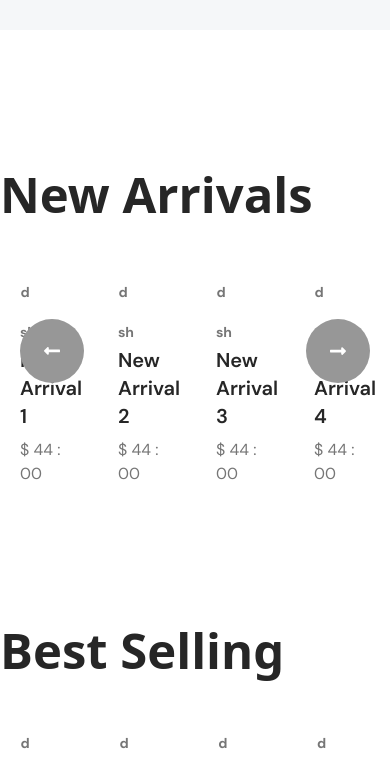
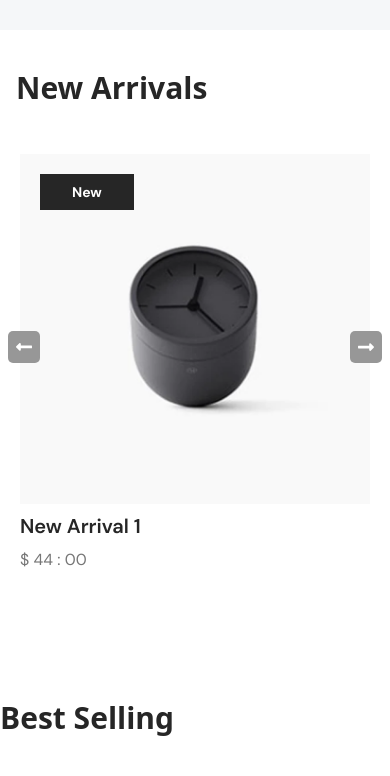
Before and after one commit to thehasandev/ecommerce-2204, a React (Vite) app: page / in a window 390 px wide. Shown: the part 752-1528 px from the top of the page. Built offline with nearby package versions, Linux system fonts and the light colour scheme.

Commit message:
new-arrivals-res

```diff
--- a/src/Pages/Home.jsx
+++ b/src/Pages/Home.jsx
@@ -70,8 +70,33 @@ function Home() {
     speed: 500,
     slidesToShow: 4,
     slidesToScroll: 1,
-    nextArrow:<NextSlide class="absolute top-1/2 -translate-y-full right-5  z-10"/>,
-    prevArrow:<PrevSlide class="absolute top-1/2 -translate-y-full left-5 z-10"/>
+    nextArrow:<NextSlide class="absolute top-1/2 -translate-y-full lg:right-5 right-2  z-10"/>,
+    prevArrow:<PrevSlide class="absolute top-1/2 -translate-y-full lg:left-5 left-2 z-10"/>,
+    responsive: [
+      {
+        breakpoint: 1024,
+        settings: {
+          slidesToShow: 3,
+          slidesToScroll: 3,
+          infinite: true,
+        }
+      },
+      {
+        breakpoint: 600,
+        settings: {
+          slidesToShow: 2,
+          slidesToScroll: 2,
+          initialSlide: 2
+        }
+      },
+      {
+        breakpoint: 480,
+        settings: {
+          slidesToShow: 1,
+          slidesToScroll: 1
+        }
+      }
+    ]
   };
 
   return (
@@ -89,7 +114,7 @@ function Home() {
 
      <Section className="mt-5 lg:mt-2 mb-10 lg:mb-40">
        <Container>
-         <Flex className="justify-between px-4 lg:px-0">
+         <Flex className="justify-between px-4 xl:px-0">
             <Facility src={IconTwo} alt="two" title="Two years warranty"/>
             <Facility src={Car} alt="two" title="Free shipping"/>
             <Facility src={Return} alt="two" title="Return policy in 30 days"/>
@@ -112,9 +137,9 @@ function Home() {
        </Container>
      </Section>
 
-     <Section className="mt-32">
+     <Section className="mt-10 lgmt-32">
        <Container>
-         <SubHeading text="New Arrivals" className="mb-12"/>
+         <SubHeading text="New Arrivals" className="mb-12 px-4 xl:px-0"/>
             <Slider {...settingProduct}>
                 <div className='w-24'>
                   <Product  src={One} alt="One" productName="New Arrival 1" price={44} badge="New"/>
--- a/src/components/NextSlide.jsx
+++ b/src/components/NextSlide.jsx
@@ -7,7 +7,7 @@ function NextSlide(props) {
   const {onClick} = props
   return (
     <div
-    className={` w-16 h-16 rounded-full flex justify-center items-center bg-[#979797] ${props.class}`}
+    className={` lg:w-16 lg:h-16 w-8 h-8 rounded-[5px] lg:rounded-full flex justify-center items-center bg-[#979797] ${props.class}`}
     onClick={onClick}
 
   >
--- a/src/components/PrevSlide.jsx
+++ b/src/components/PrevSlide.jsx
@@ -4,7 +4,7 @@ function PrevSlide(props) {
   const {onClick} = props
   return (
       <div
-        className={`w-16 h-16 rounded-full flex justify-center items-center bg-[#979797] ${props.class}`}
+        className={`lg:w-16 lg:h-16 w-8 h-8 rounded-[5px] lg:rounded-full flex justify-center items-center bg-[#979797] ${props.class}`}
         onClick={onClick}
       >
         <LeftArrow/>
--- a/src/components/SubHeading.jsx
+++ b/src/components/SubHeading.jsx
@@ -2,7 +2,7 @@ import React from 'react'
 
 function SubHeading({text,className}) {
   return (
-    <h2 className={`font-bold text-text49 text-primary ${className}`}>{text}</h2>
+    <h2 className={`font-bold lg:text-text49 text-3xl text-primary ${className}`}>{text}</h2>
   )
 }
 
```
